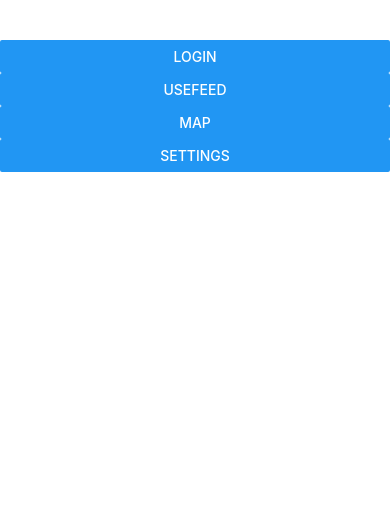
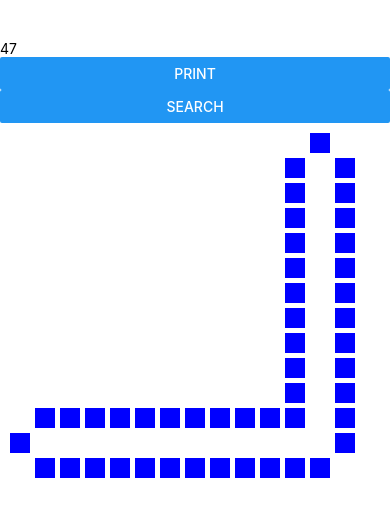
Before and after one commit to ASingh2320/vipsbu, a React Native app: screen / in a window 390 px wide. Shown: the top 516 px of the page. Built offline with nearby package versions, Linux system fonts and the light colour scheme.

Commit message:
added button functionality

```diff
--- a/App.js
+++ b/App.js
@@ -14,8 +14,8 @@ export default function App() {
   const [showFeed, toggleFeed]   = useState(false);
   const [showMap, toggleMap]     = useState(false);
   const [showSettings, toggleSettings] = useState(false);
-  const [menu, toggleMenu] = useState(true);
-  const [showIndoor, toggleIndoor] = useState(false);
+  const [menu, toggleMenu] = useState(false);
+  const [showIndoor, toggleIndoor] = useState(true);
 
   const setShowLogin = () => {
 		toggleLogin(!showLogin);
@@ -73,7 +73,8 @@ export default function App() {
     <Button title="Settings" onPress={setShowSet}/>
     </View>
     }
-    {showLogin && <Login/>}
+    {showLogin && <Login setShowSet={setShowSet} setShowMap={setShowMap}
+    setShowFeed={setShowFeed}/>}
     {showFeed && <UseFeed setShowMap={setShowMap}/>}
     {showMap && <Map setShowLogin = {setShowLogin} setShowFeed={setShowFeed} setShowSet={setShowSet}
     setShowIndoor = {setShowIndoor}/>}
--- a/Screens/IndoorMap.js
+++ b/Screens/IndoorMap.js
@@ -1,7 +1,8 @@
 import { StatusBar } from 'expo-status-bar';
 import React, { useState, useEffect }  from 'react';
-import { StyleSheet, Text, View, Button, TextInput } from 'react-native';
-import Svg, { Circle, Rect, Path, Polyline } from 'react-native-svg';
+import { StyleSheet, Text, View, Button, TextInput, ScrollView } from 'react-native';
+import Svg, { Circle, Rect, Path, Polyline, Text as Textsvg, ForeignObject } from 'react-native-svg';
+import { FontAwesome5 } from '@expo/vector-icons';
 
 const IndoorMap = (props) => {
     const rooms = [
@@ -106,6 +107,16 @@ const IndoorMap = (props) => {
         //editprint(printstmt);
     }
     const[route, editroute] = useState("");
+    const validpath = (path) => {
+        for(let i = 1; i < path.length - 1; i++){
+            for(let j = 0; j < rooms.length; j++){
+                if(path[i][0] == rooms[j][0] && path[i][1] == rooms[j][1]){
+                    return false;
+                }
+            }
+        }
+        return true;
+    }
     const pathfind = () =>{
         let start = [10, 310];
         let target = [210, 285];
@@ -115,7 +126,7 @@ const IndoorMap = (props) => {
 
         while(queue.length != 0){
           path = queue.shift();
-          if(path[path.length-1][0] == target[0] && path[path.length-1][1] == target[1]){
+          if(path[path.length-1][0] == target[0] && path[path.length-1][1] == target[1] && validpath(path)){
             let result = "";
             for(let i = 0; i < path.length; i++){
                 if(i == 0){
@@ -156,21 +167,33 @@ const IndoorMap = (props) => {
           //console.log(adjnodes);
         }
     }
+
     return (
         <View style={styles.container}>
             <Text>{rooms.length}</Text>
             <Button title="print" onPress={printadjlst}></Button>
             <Button title="search" onPress={pathfind}></Button>
             <Text>{route}</Text>
-            <Svg height="100%" width="100%">
+            <ScrollView directionalLockEnabled={false}
+            horizontal={true}>
+            <ScrollView vertical={true}>
+            <Svg height="900" width="900">
 
-                {
-                 rooms.map(room => <Rect x={room[0] + ""} y={room[1] + ""} width="20" height="20" fill="blue"></Rect>)
-                }
 
-                <Path d={route} stroke="green" strokeWidth="5" fill="none" />
+                {rooms.map(room => <Rect x={room[0] + ""} y={room[1] + ""} width="20" height="20" fill="blue">
+                     <Textsvg x="12.5" y="25" text-anchor="middle" fontWeight="bold" fill="black">lol</Textsvg>
+    </Rect>)}
+
+                {/*<Rect x={"10"} y="10" width="45" height="45" fill="blue"/>
+                <Textsvg x="10" y="30" fontSize="14" text-anchor="middle" fontWeight="bold" fill="black">C-1234</Textsvg>
+
+
+                <Path d={route} stroke="green" strokeWidth="5" fill="none" />*/}
 
             </Svg>
+            </ScrollView>
+            </ScrollView>
+
         </View>
     );
 };
@@ -189,3 +212,8 @@ const styles = StyleSheet.create({
 
 
 export default IndoorMap;
+/*
+                 rooms.map(room => <Rect x={room[0] + ""} y={room[1] + ""} width="20" height="20" fill="blue">
+                     <Textsvg x="12.5" y="25" text-anchor="middle" fontWeight="bold" fill="black">lol</Textsvg>
+                 </Rect>)
+                */
--- a/Screens/Login.js
+++ b/Screens/Login.js
@@ -17,7 +17,9 @@ const Login = (props) => {
     const toggle = () => {
         toggleNav(!showNav);
     }
-
+    const toset = () => {
+        props.setShowSet();
+    }
     return (
         <View style= {styles.container}>
             <Text>Login</Text>
@@ -45,7 +47,8 @@ const Login = (props) => {
                 <Button title="UseFeed" onPress={props.setShowFeed}/>
                 <Button title="Settings" onPress={props.setShowSet}/>
                 <Button title="X" onPress={toggle}/> */}
-                <MenuStack toggleMenu={toggle}/>
+                <MenuStack toggleMenu={toggle}  gotoSettings={props.setShowSet}
+                gotoMap={props.setShowMap} gotoFeed={props.setShowFeed}/>
             </View>
             :
             <View
--- a/components/MenuStack.js
+++ b/components/MenuStack.js
@@ -1,10 +1,10 @@
 import React  from 'react';
-import { StyleSheet, Text, View, TouchableOpacity, Button, Alert,Image} from 'react-native';
+import { StyleSheet, Text, View, TouchableOpacity, Button, Alert,Image, ProgressViewIOSComponent} from 'react-native';
 import { Entypo, MaterialCommunityIcons, Feather, Ionicons, AntDesign} from '@expo/vector-icons';
 
 // MenuStack: returns a view that is a horizontal stack with Profile, Bug, Map, Settings, and Exit options.
 // Parameters: toggleMenu -> used to close the menu.
-const MenuStack = ({toggleMenu}) => {
+const MenuStack = ({toggleMenu, gotoSettings, gotoMap, gotoFeed}) => {
     return (
       <View style={styles.container}>
 
@@ -13,15 +13,15 @@ const MenuStack = ({toggleMenu}) => {
       </TouchableOpacity>
 
       <TouchableOpacity style={styles.button}>
-        <Ionicons name="ios-bug" size={24} color="black" />
+        <Ionicons name="ios-bug" size={24} color="black" onPress={gotoFeed}/>
       </TouchableOpacity>
 
       <TouchableOpacity style={styles.button}>
-        <Ionicons name="ios-map" size={24} color="black" />
+        <Ionicons name="ios-map" size={24} color="black" onPress={gotoMap}/>
       </TouchableOpacity>
 
       <TouchableOpacity style={styles.button}>
-        <Ionicons name="ios-settings" size={24} color="black" />
+        <Ionicons name="ios-settings" size={24} color="black" onPress={gotoSettings}/>
       </TouchableOpacity>
 
       <TouchableOpacity style={styles.button} onPress={toggleMenu}>
```
